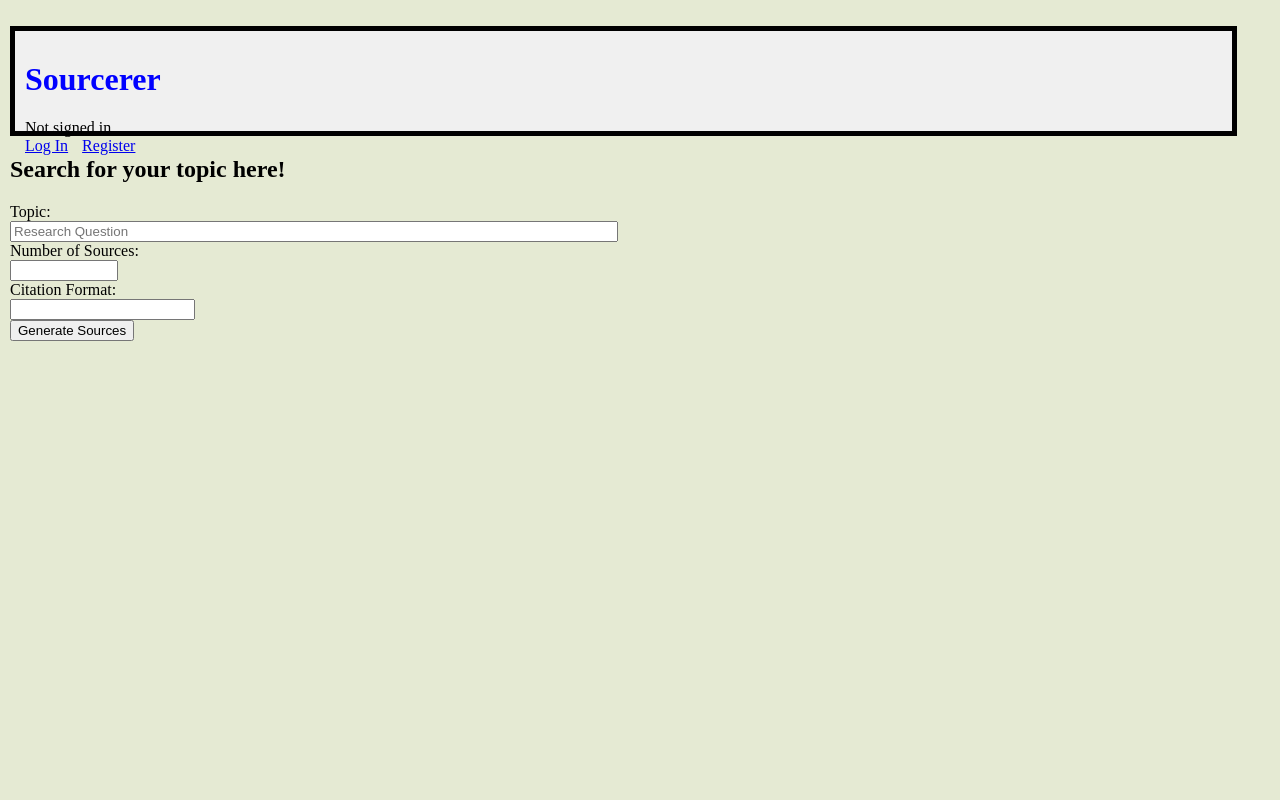
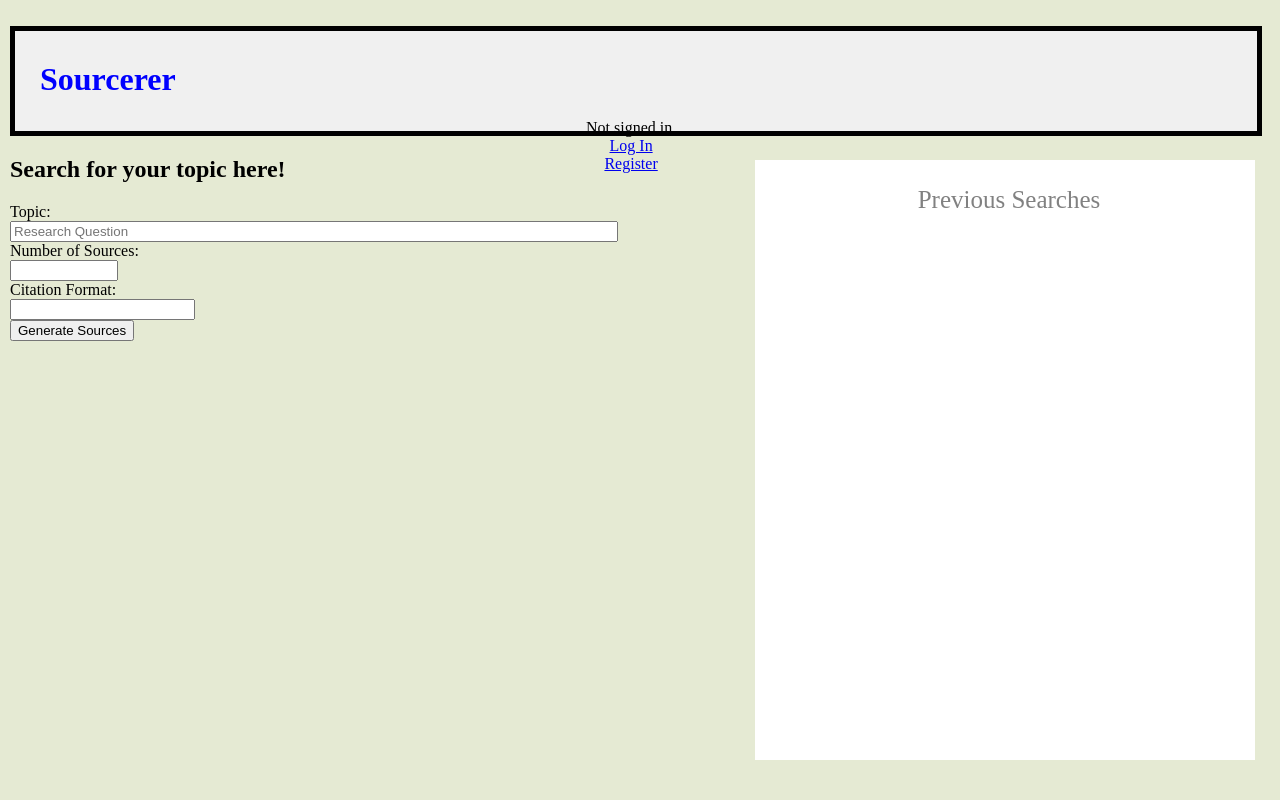
Before and after one commit to DurjaMan27/sourcerer, a Django app: page / in a window 1280 px wide. Run offline with Django 4.2, Linux system fonts and the light colour scheme.

Commit message:
Adding a sidebar and content

```diff
--- a/sourcerer/sourcing/static/sourcing/styles.css
+++ b/sourcerer/sourcing/static/sourcing/styles.css
@@ -19,25 +19,53 @@ textarea {
 }
 
 .main {
-    padding: 10px;
+    margin-left:160px;
+    padding: 0px 10px;
 }
 
 #title {
     text-align: left;
     color: blue;
+    padding-left: 15px;
 }
 
 .nav {
     background-color: #f0f0f0;
     height: 10vh;
-    width: 95%;
+    width: 97%;
     padding: 10px;
-    text-align: left;
+    text-align: right;
     border: 5px solid black;
 }
 
 /* Update the styles for navigation items */
 .nav-item {
-    display: inline-block; /* Display items inline */
+    display: block; /* Display items inline */
+    text-align: center;
     margin-right: 10px;
 }
+
+.sidenav {
+    width: 500px;
+    position: fixed;
+    z-index: 1;
+    top: 20%;
+    right: 25px;
+    bottom: 5%;
+    background-color: #ffffff;
+    overflow-x: hidden;
+    padding-top: 20px;
+}
+
+.sidenav a {
+    padding:6px 8px 6px 16px;
+    text-decoration: none;
+    font-size:25px;
+    color: #818181;
+    display:block;
+    text-align: center;
+}
+
+.sidenav a:hover{
+    color:#f1f1f1;
+}
--- a/sourcerer/sourcing/templates/sourcing/layout.html
+++ b/sourcerer/sourcing/templates/sourcing/layout.html
@@ -11,13 +11,14 @@
             <div>
                 <h1 id="title">Sourcerer</h1>
             </div>
-            <div name="sign-in-status">
+            <div class="nav-item" name="sign-in-status">
                 {% if user.is_authenticated %}
                     <p id="username_status">Signed in as <strong>{{ user.username }}</strong>.</p>
                 {% else %}
                     Not signed in.
                 {% endif %}
             </div>
+            <div>
                 {% if user.is_authenticated %}
                     <li class="nav-item">
                         <a class="nav-link" href="{% url 'logout' %}">Log Out</a>
@@ -33,10 +34,16 @@
                         <a class="nav-link" href="{% url 'register' %}">Register</a>
                     </li>
                 {% endif %}
+            <div>
         </ul>
         <div name="page-content">
             {% block body %}
             {% endblock %}
         </div>
+        <div class="sidenav">
+            <a>Previous Searches</a>
+            {% block sidebar %}
+            {% endblock %}
+        </div>
     </body>
 </html>
```
Lines whose indentation alone changed are shown as unchanged.
